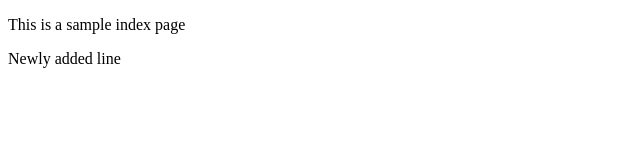
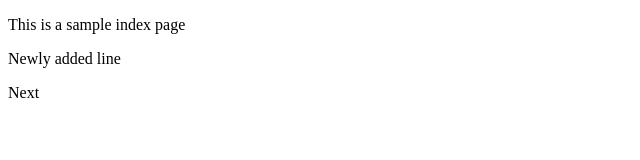
Before and after one commit to Vikasbogavalli/Git_module, a plain HTML site: page index1.html in a window 1280 px wide. Shown: the full height of the page, 0-640 px from the left. Drawn offline with Linux system fonts and the light colour scheme.

Commit message:
commiting in

```diff
--- a/index1.html
+++ b/index1.html
@@ -8,5 +8,7 @@
 <body>
     <p>This is a sample index page</p>
     <p>Newly added line</p>
+
+    <p>Next</p>
 </body>
 </html>
```
